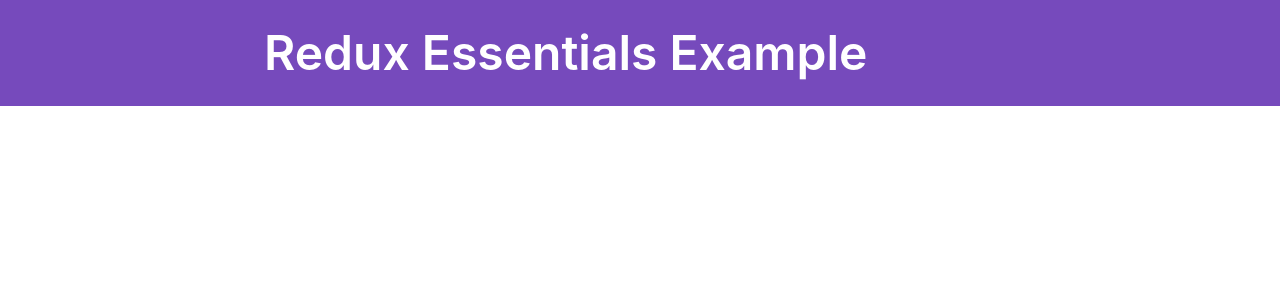
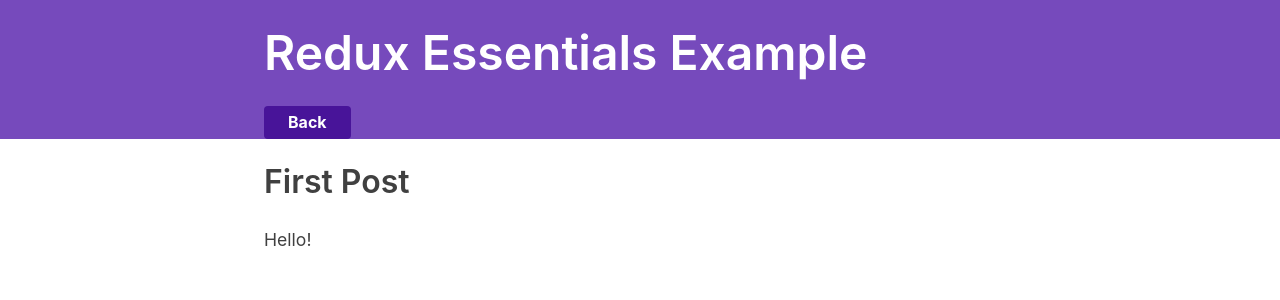
Before and after one commit to MrManYoYo/ts-react-redux-learn-example-app, a React (Create React App) app: page /posts/1 in a window 1280 px wide. Shown: the top 300 px of the page. Built offline with nearby package versions, Linux system fonts and the light colour scheme.

Commit message:
[step 3] - add single post page

```diff
--- a/src/App.tsx
+++ b/src/App.tsx
@@ -11,6 +11,7 @@
 import Navbar from './features/navbar/Navbar'
 import PostsList from './features/posts/PostsList'
 import AddPostForm from './features/posts/AddPostForm';
+import SinglePostPage from './features/posts/SinglePostPage';
 
 function App() {
   return (
@@ -18,10 +19,21 @@
       <Navbar />
       <div className="App">
         <Routes>
-          <Route path='/' element={ <>
-            <AddPostForm />
-            <PostsList />
-          </> }></Route>
+          <Route
+            path='/'
+            element={
+              <>
+                <AddPostForm />
+                <PostsList />
+              </>
+            }>
+          </Route>
+          <Route path='/posts' element={ <SinglePostPage /> }>
+            <Route path=':postId' element={ <SinglePostPage /> }></Route>
+          </Route>
+
+          <Route path='*' element={ <div>404</div> }></Route>
+
         </Routes>
       </div>
     </BrowserRouter>
--- a/src/features/navbar/Navbar.tsx
+++ b/src/features/navbar/Navbar.tsx
@@ -1,4 +1,5 @@
 import React from 'react';
+import { Link } from 'react-router-dom'
 
 function Navbar() {
   return (
@@ -8,6 +9,7 @@
 
         <div className="navContent">
           <div className="navLinks">
+            <Link to='/'>Back</Link>
           </div>
         </div>
       </section>
--- a/src/features/posts/PostsList.tsx
+++ b/src/features/posts/PostsList.tsx
@@ -1,4 +1,5 @@
 import React from 'react';
+import { Link } from 'react-router-dom'
 import { useSelector } from 'react-redux'
 
 import { selectPosts } from './postsSlice'
@@ -10,6 +11,7 @@
     <article className='post-excerpt' key={post.id}>
       <h3>{post.title}</h3>
       <p className='post-content'>{post.content.substring(0, 100)}</p>
+      <Link to={`/posts/${post.id}`} className="button muted-button">View Post</Link>
     </article>
   ))
 
--- /dev/null
+++ b/src/features/posts/SinglePostPage.tsx
@@ -0,0 +1,30 @@
+import React from 'react';
+import { useSelector } from 'react-redux'
+import { useParams } from 'react-router-dom'
+
+import { selectPosts } from './postsSlice'
+
+const SinglePostPage = ({ match }: any) => {
+  const { postId } = useParams()
+
+  const posts = useSelector(selectPosts)
+
+  const post = posts.find(post => post.id === postId)
+
+  if (!post) {
+    return (
+      <section>
+        <h2>Not Found</h2>
+      </section>
+    )
+  }
+
+  return (
+    <section>
+      <h2>{post.title}</h2>
+      <p>{post.content}</p>
+    </section>
+  );
+}
+
+export default SinglePostPage;
```
